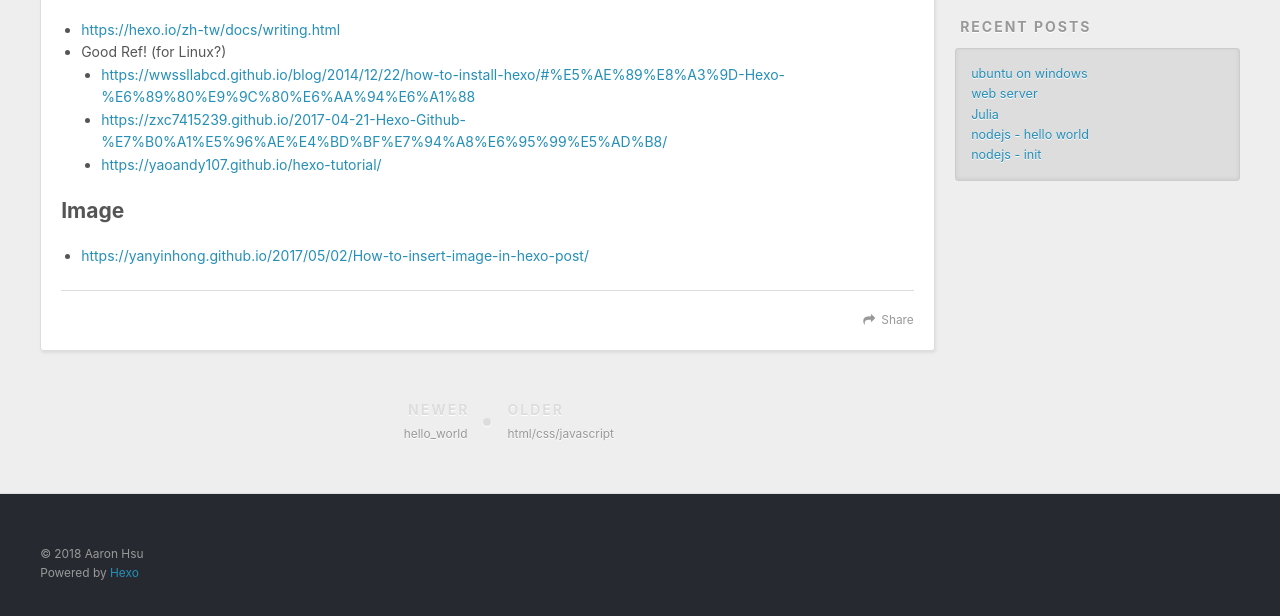
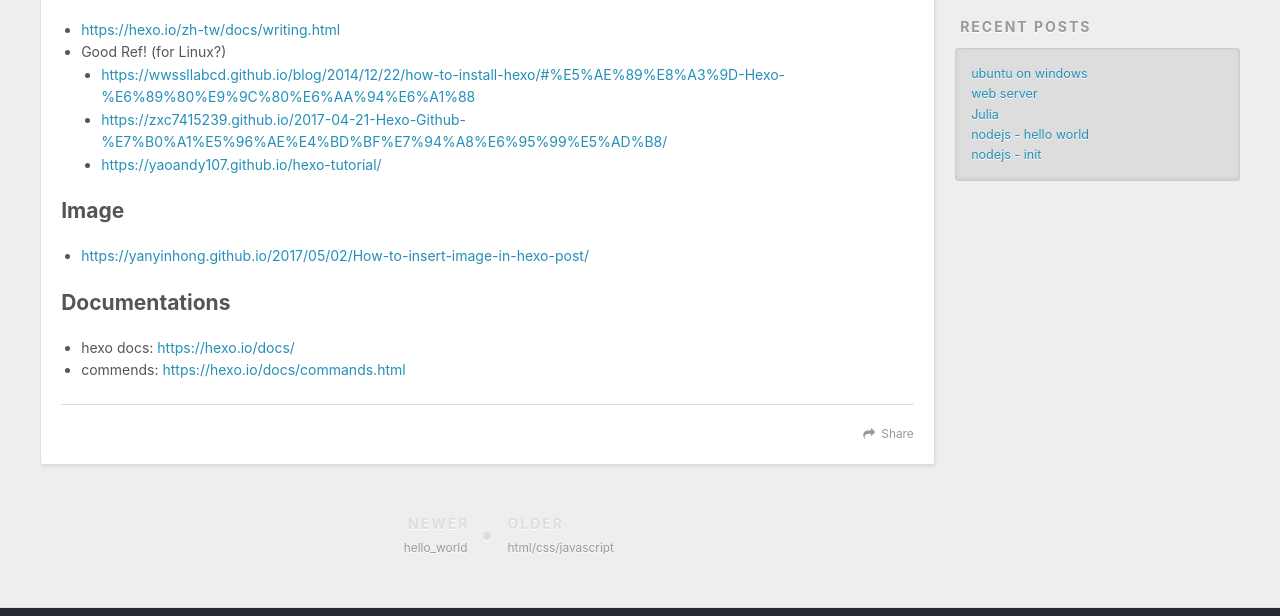
Before and after one commit to AaronCHH/AaronCHH.github.io, a plain HTML site: page 2018/05/09/help/index.html in a window 1280 px wide. Shown: the part 481-1097 px from the top of the page. Drawn offline with nearby package versions, Linux system fonts and the light colour scheme.

Commit message:
Site updated: 2018-06-16 16:17:20

```diff
--- a/2018/05/09/help/index.html
+++ b/2018/05/09/help/index.html
@@ -14,7 +14,7 @@
 <meta property="og:site_name" content="Aaron Hsu">
 <meta property="og:description" content="General https://hexo.io/zh-tw/docs/writing.html Good Ref! (for Linux?)  https://wwssllabcd.github.io/blog/2014/12/22/how-to-install-hexo/#%E5%AE%89%E8%A3%9D-Hexo-%E6%89%80%E9%9C%80%E6%AA%94%E6%A1%88 h">
 <meta property="og:locale" content="default">
-<meta property="og:updated_time" content="2018-05-29T14:00:31.062Z">
+<meta property="og:updated_time" content="2018-06-16T08:17:06.839Z">
 <meta name="twitter:card" content="summary">
 <meta name="twitter:title" content="help">
 <meta name="twitter:description" content="General https://hexo.io/zh-tw/docs/writing.html Good Ref! (for Linux?)  https://wwssllabcd.github.io/blog/2014/12/22/how-to-install-hexo/#%E5%AE%89%E8%A3%9D-Hexo-%E6%89%80%E9%9C%80%E6%AA%94%E6%A1%88 h">
@@ -97,6 +97,10 @@
 </ul>
 <h2 id="Image"><a href="#Image" class="headerlink" title="Image"></a>Image</h2><ul>
 <li><a href="https://yanyinhong.github.io/2017/05/02/How-to-insert-image-in-hexo-post/" target="_blank" rel="noopener">https://yanyinhong.github.io/2017/05/02/How-to-insert-image-in-hexo-post/</a></li>
+</ul>
+<h2 id="Documentations"><a href="#Documentations" class="headerlink" title="Documentations"></a>Documentations</h2><ul>
+<li>hexo docs: <a href="https://hexo.io/docs/" target="_blank" rel="noopener">https://hexo.io/docs/</a></li>
+<li>commends: <a href="https://hexo.io/docs/commands.html" target="_blank" rel="noopener">https://hexo.io/docs/commands.html</a></li>
 </ul>
 
 
```
Also changed, not shown: index.html (+4 -0 lines).
